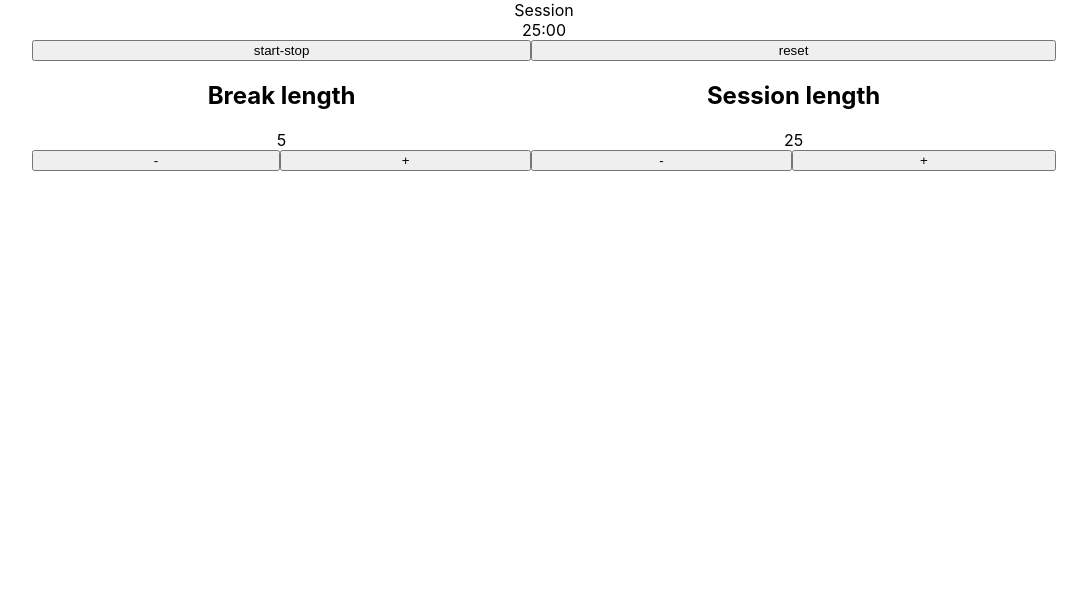
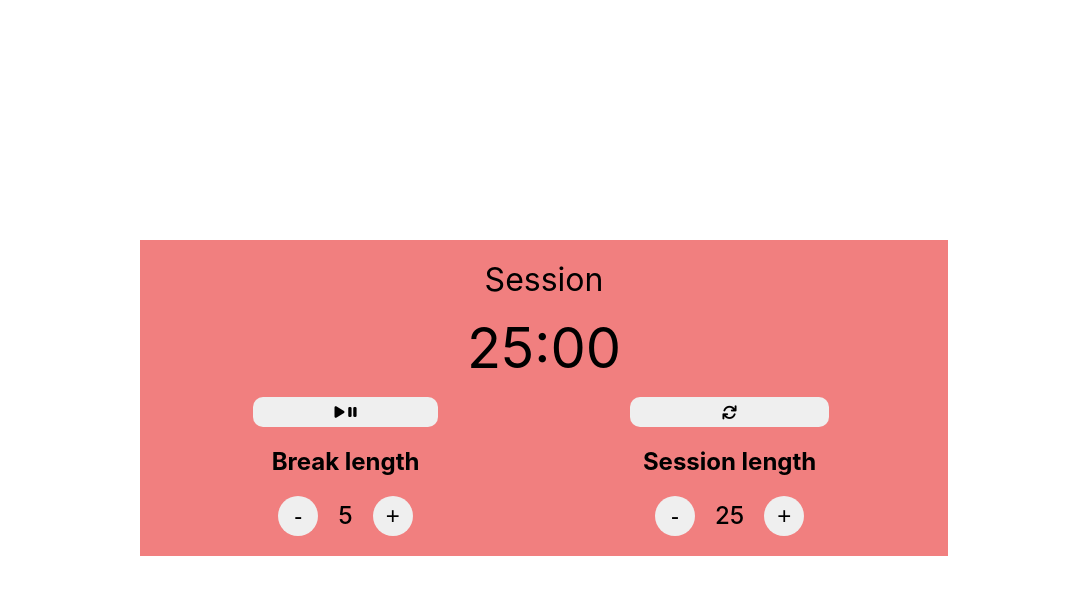
Before and after one commit to Mejsun/pomodoro, a React (Create React App) app: page / in a window 1280 px wide. Shown: the top 594 px of the page, without its empty margins (96-1183 px from the left). Built offline with nearby package versions, Linux system fonts and the light colour scheme.

Commit message:
styilng the timer

```diff
--- a/public/index.html
+++ b/public/index.html
@@ -11,7 +11,8 @@
     />
     <link rel="apple-touch-icon" href="%PUBLIC_URL%/logo192.png" />
     <link rel="manifest" href="%PUBLIC_URL%/manifest.json" />
-    <title>React App</title>
+    <title>Timer</title>
+    <link rel="stylesheet" href="https://cdnjs.cloudflare.com/ajax/libs/font-awesome/6.0.0/css/all.min.css" integrity="sha512-9usAa10IRO0HhonpyAIVpjrylPvoDwiPUiKdWk5t3PyolY1cOd4DSE0Ga+ri4AuTroPR5aQvXU9xC6qOPnzFeg==" crossorigin="anonymous" referrerpolicy="no-referrer" />
   </head>
   <body>
     <noscript>You need to enable JavaScript to run this app.</noscript>
--- a/src/App.css
+++ b/src/App.css
@@ -1,50 +1,59 @@
 .App {
   text-align: center;
+  margin: auto;
+  margin-top: 30vh;
   display: grid;
-  width: 80vw;
-  margin: auto;
+  width: 60vw;
   grid-template-areas:
-  'timer-label timer-label timer-label timer-label'
-  'time-left time-left time-left time-left'
-  'start-stop start-stop reset reset'
-  'break-label break-label session-label session-label'
-  'break-length break-length session-length session-length'
-  'break-decrement break-increment session-decrement session-increment';
+  'timer-label timer-label'
+  'time-left  time-left'
+  'start-stop  reset'
+  'break session';
+  background-color: rgb(241, 127, 127);
+  padding: 20px;
 }
-
 #timer-label{
   grid-area: timer-label;
+  font-size: 2rem;
 }
 #time-left{
   grid-area: time-left;
+  font-size: 3.5rem;
+  padding: 15px;
 }
 #start_stop{
   grid-area: start-stop;
 }
 #reset{
   grid-area: reset;
+  font-size: 15px;
 }
-#break-label{
-  grid-area:break-label;
+#start_stop, #reset{
+  width: 50%;
+  height: 30px;
+  margin: auto;
+  border: none;
+  border-radius: 10px;
 }
-#break-length{
-  grid-area: break-length;
+#break-container{
+  grid-area: break;
 }
-#break-decrement{
-  grid-area: break-decrement;
+#session-container{
+  grid-area: session;
 }
-#break-increment{
-  grid-area: break-increment;
+button:hover{
+  filter:brightness(80%);
+  cursor: pointer;
 }
-#session-label{
-  grid-area: session-label;
+#session-length, #break-length{
+  padding: 20px;
+  font-weight: 500;
+  font-size: 1.5rem;
 }
-#session-length{
-  grid-area: session-length;
+.btn{
+ font-size: 1.5rem;
+ width: 40px;
+ height: 40px;
+ border-radius: 50%;
+ border: none;
 }
-#session-decrement{
-  grid-area: session-decrement;
-}
-#session-increment{
-  grid-area: session-increment;
-}
--- a/src/App.js
+++ b/src/App.js
@@ -98,22 +98,25 @@ function App() {
     <div className="App">
       <span id="timer-label">{type}</span>
       <span id="time-left">{`${minutes.toString().padStart(2, "0")}:${seconds.toString().padStart(2, "0")}`}</span>
-      <button id="start_stop" onClick={togglePause}>start-stop</button>
-      <button id="reset" onClick={clearAll}>reset</button>
+      <button id="start_stop" onClick={togglePause}><i class="fa-solid fa-play"></i> <i class="fa-solid fa-pause"></i></button>
+      <button id="reset" onClick={clearAll}><i class="fa-solid fa-arrows-rotate"></i></button>
 
       <audio id="beep" type="audio/mp3" preload="auto" ref={myAudio}
         src="https://raw.githubusercontent.com/freeCodeCamp/cdn/master/build/testable-projects-fcc/audio/BeepSound.wav"
       />
+      <div id="break-container">
+        <h2 id="break-label">Break length</h2>
+        <button id="break-decrement" className="btn" onClick={handleBrDecrement}>-</button>
+        <span id="break-length">{breakLength}</span>
+        <button id="break-increment" className="btn" onClick={handleBrIncrement}>+</button>
+      </div>
 
-      <h2 id="break-label">Break length</h2>
-      <span id="break-length">{breakLength}</span>
-      <button id="break-decrement" onClick={handleBrDecrement}>-</button>
-      <button id="break-increment" onClick={handleBrIncrement}>+</button>
-
-      <h2 id="session-label">Session length</h2>
-      <span id="session-length">{sessionLength}</span>
-      <button id="session-decrement" onClick={handleSeDecrement}>-</button>
-      <button id="session-increment" onClick={handleSeIncrement}>+</button>
+      <div id="session-container">
+        <h2 id="session-label">Session length</h2>
+        <button id="session-decrement" className="btn" onClick={handleSeDecrement}>-</button>
+        <span id="session-length">{sessionLength}</span>
+        <button id="session-increment" className="btn" onClick={handleSeIncrement}>+</button>
+      </div>
     </div>
   );
 }
```
